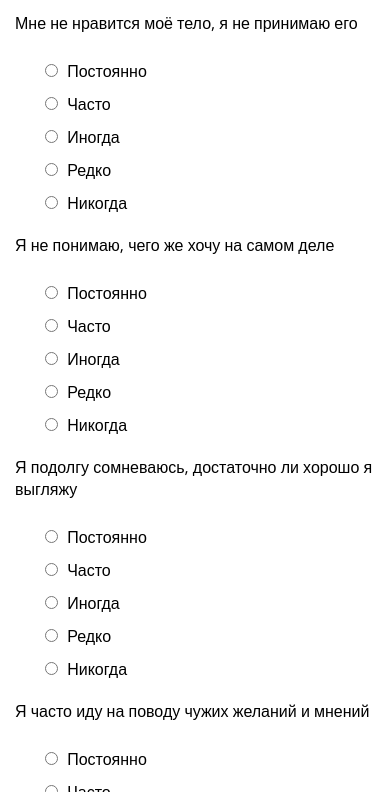
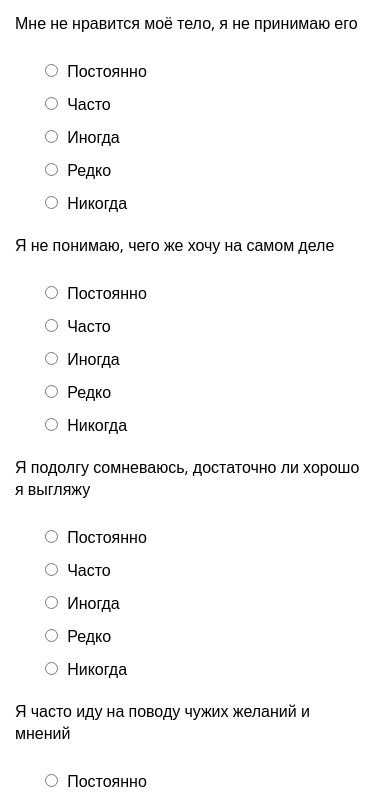
Before and after one commit to web-del-master/web-del-master.github.io, a plain HTML site: page test_new_users/index.html in a window 390 px wide. Shown: the part 1208-2000 px from the top of the page. Drawn offline with nearby package versions, Linux system fonts and the light colour scheme.

Commit message:
modify adaptiv

```diff
--- a/test_new_users/main.css
+++ b/test_new_users/main.css
@@ -148,7 +148,8 @@ section{
         margin-top: 28px;
     }
     section{
-        width: width: calc(100vw - 20px);
+        max-width:100vw;
+        margin:0 auto;
     }
     .specification{
         display: none;
@@ -159,6 +160,7 @@ section{
         margin-left:15px;
     }
     .pattern_list__items p {
+        width:90vw; ;
         margin-bottom: 20px;
     }
     .answer{
```
